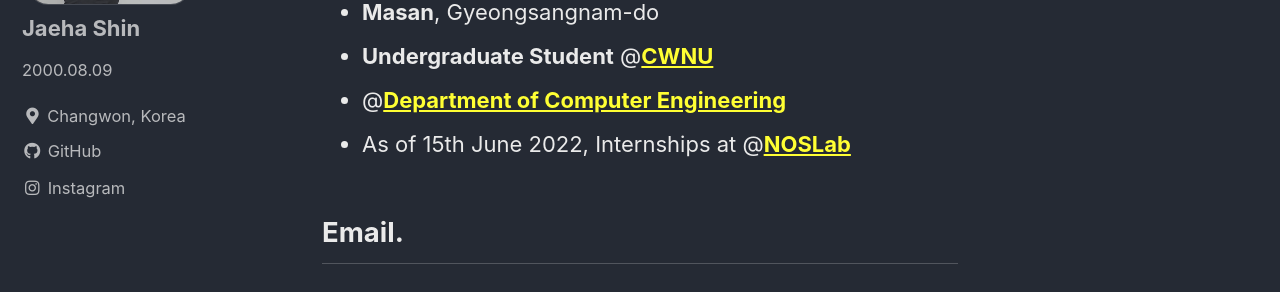
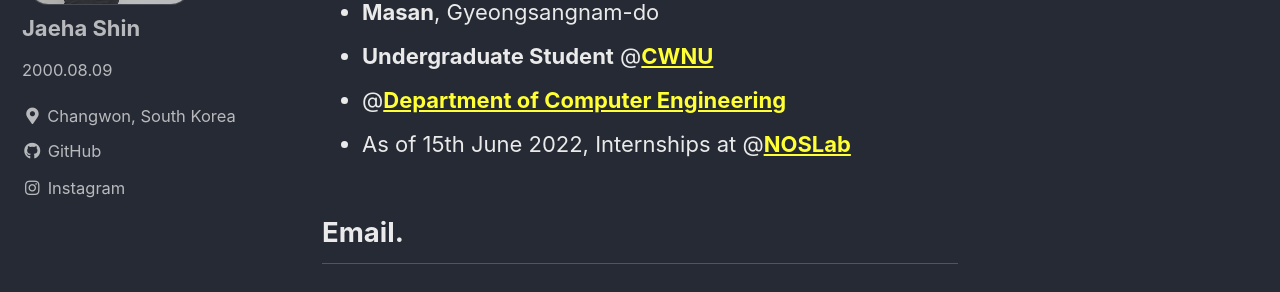
Before and after one commit to sjh4287/sjh4287.github.io, a Jekyll site: the page built from _pages/about.md, in a window 1280 px wide. Shown: the part 335-627 px from the top of the page. Built offline with Jekyll 4.4.1, drawn with Linux system fonts in a browser that asks for light colours; cached includes are drawn as plain includes; some web fonts are replaced.

Commit message:
블로그 수정

```diff
--- a/_config.yml
+++ b/_config.yml
@@ -107,7 +107,7 @@ author:
   name             : "Jaeha Shin"
   avatar           : "/assets/images/img.jpg" # path of avatar image, e.g.
   bio              : "2000.08.09"
-  location         : "Changwon, Korea"
+  location         : "Changwon, South Korea"
   email            : # "4287aaa@naver.com"
   links:
     - label: "Email"
```
